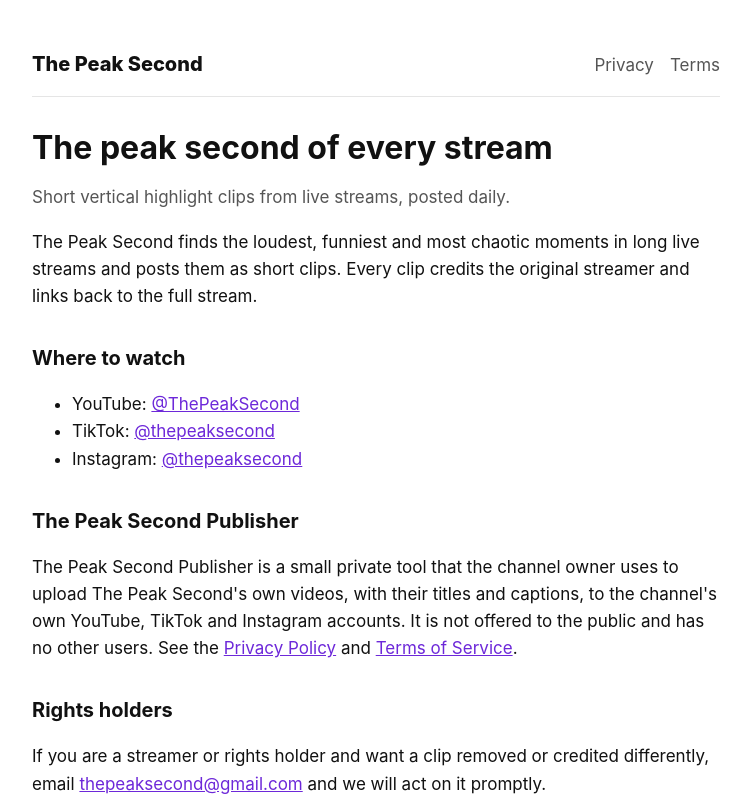
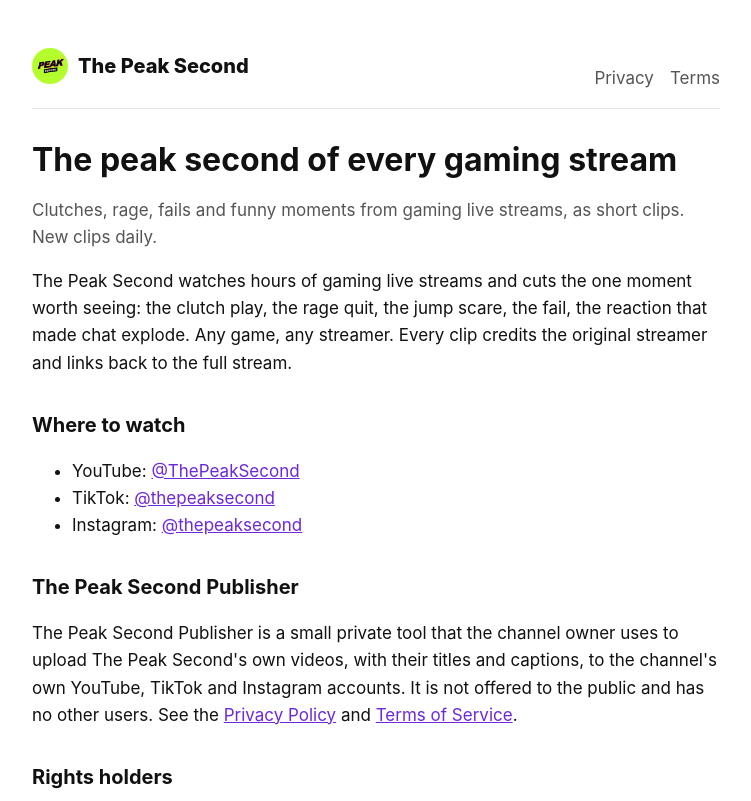
Before and after one commit to TaariqGit/thepeaksecond, a plain HTML site: page index.html in a window 1280 px wide. Shown: the top 801 px of the page, without its empty margins (264-1015 px from the left). Drawn offline with Linux system fonts and the light colour scheme.

Commit message:
Brand refresh: logo, favicon, Open Graph preview, broader gaming copy
Co-Authored-By: Claude Opus 5.5 <noreply@anthropic.com>

```diff
--- a/index.html
+++ b/index.html
@@ -1,7 +1,7 @@
-<!doctype html><html lang="en"><head><meta charset="utf-8"><meta name="viewport" content="width=device-width, initial-scale=1"><title>The Peak Second</title><meta name="description" content="The peak second of every stream: short highlight clips from live streams."><link rel="stylesheet" href="style.css"></head><body><main><header><a class="brand" href="index.html">The Peak Second</a><nav><a href="privacy.html">Privacy</a><a href="terms.html">Terms</a></nav></header>
-<h1>The peak second of every stream</h1>
-<p class="muted">Short vertical highlight clips from live streams, posted daily.</p>
-<p>The Peak Second finds the loudest, funniest and most chaotic moments in long live streams and posts them as short clips. Every clip credits the original streamer and links back to the full stream.</p>
+<!doctype html><html lang="en"><head><meta charset="utf-8"><meta name="viewport" content="width=device-width, initial-scale=1"><title>The Peak Second</title><meta name="description" content="The peak second of every stream: short highlight clips from live streams."><link rel="icon" type="image/png" href="favicon-64.png"><link rel="apple-touch-icon" href="apple-touch-icon.png"><meta name="theme-color" content="#b6ff2e"><meta property="og:type" content="website"><meta property="og:site_name" content="The Peak Second"><meta property="og:title" content="The Peak Second"><meta property="og:description" content="The peak second of every gaming stream: clutches, rage, fails and funny moments from live streams, as short clips. New clips daily."><meta property="og:url" content="https://taariqgit.github.io/thepeaksecond/"><meta property="og:image" content="https://taariqgit.github.io/thepeaksecond/og-image-1200x630.png"><meta name="twitter:card" content="summary_large_image"><link rel="stylesheet" href="style.css"></head><body><main><header><a class="brand" href="index.html"><img src="logo-256.png" alt="" width="36" height="36">The Peak Second</a><nav><a href="privacy.html">Privacy</a><a href="terms.html">Terms</a></nav></header>
+<h1>The peak second of every gaming stream</h1>
+<p class="muted">Clutches, rage, fails and funny moments from gaming live streams, as short clips. New clips daily.</p>
+<p>The Peak Second watches hours of gaming live streams and cuts the one moment worth seeing: the clutch play, the rage quit, the jump scare, the fail, the reaction that made chat explode. Any game, any streamer. Every clip credits the original streamer and links back to the full stream.</p>
 <h2>Where to watch</h2>
 <ul>
 <li>YouTube: <a href="https://www.youtube.com/@ThePeakSecond">@ThePeakSecond</a></li>
--- a/style.css
+++ b/style.css
@@ -11,3 +11,4 @@ h1 { font-size:32px; line-height:1.2; margin:0 0 8px; }
 h2 { font-size:20px; margin:32px 0 8px; }
 .muted { color:var(--muted); }
 footer { margin-top:48px; padding-top:16px; border-top:1px solid var(--line); color:var(--muted); font-size:14px; }
+header a.brand{display:inline-flex;align-items:center;gap:10px}header a.brand img{border-radius:50%}
```
Also changed, not shown: privacy.html (+1 -1 lines), terms.html (+1 -1 lines), apple-touch-icon.png (added), favicon-64.png (added), logo-256.png (added), og-image-1200x630.png (added).
